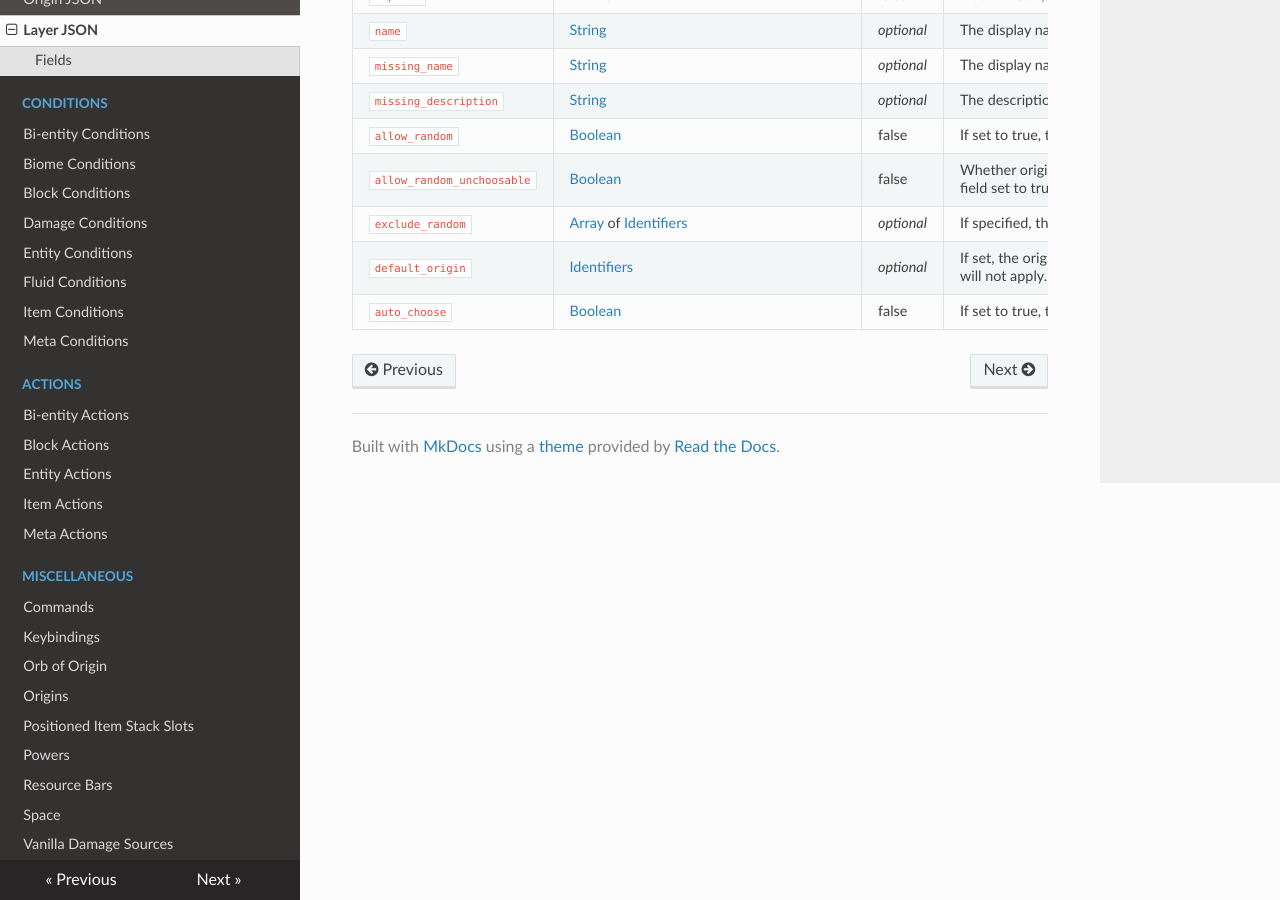
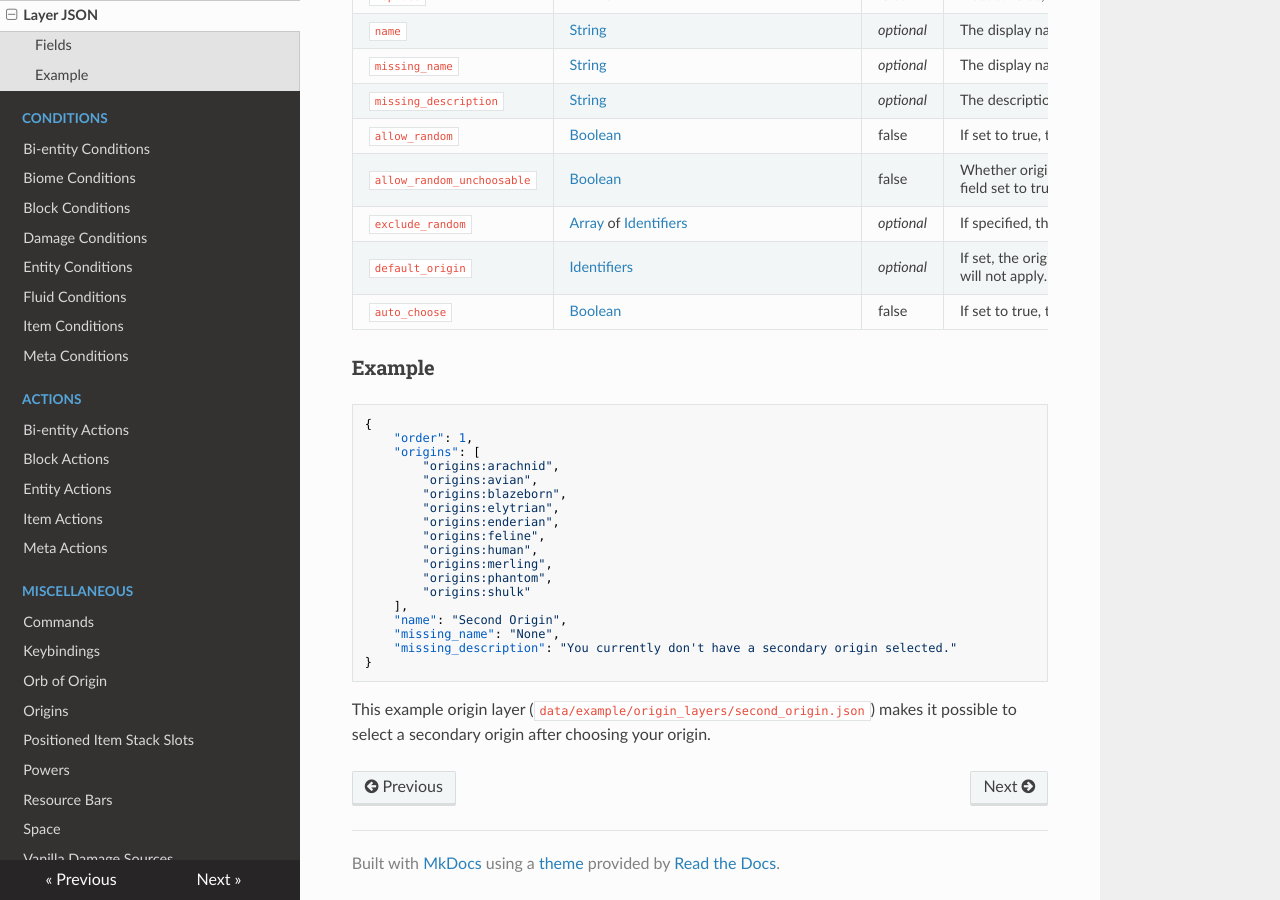
Before and after one commit to apace100/origins-docs, an MkDocs documentation site: the page built from docs/layer_json.md, in a window 1280 px wide and 900 px high, scrolled down 615 px. Built offline with MkDocs 1.6.1, drawn with Linux system fonts in a browser that asks for light colours; nearby versions of some CDN libraries.

Commit message:
Added missing examples for the `*_json.md` files

````diff
--- a/docs/layer_json.md
+++ b/docs/layer_json.md
@@ -26,3 +26,27 @@ Field  | Type | Default | Description
 `exclude_random` | [Array](data_types/array.md) of [Identifiers](data_types/identifier.md) | _optional_ | If specified, the origins included in this list will not be picked by the random choice.
 `default_origin` | [Identifiers](data_types/identifier.md) | _optional_ | If set, the origin with this ID will automatically be chosen for a new player. If an orb of origin is used later on, the player will be able to choose another origin then and the `default_origin` will not apply. Could for example be used to make all players start as human, and then use the orb as a progression item to select an origin.
 `auto_choose` | [Boolean](data_types/boolean.md) | false | If set to true, this layer will automatically pick an origin for the player if only one option is available. This also applies when an orb of origin is used.
+
+### Example
+
+```json
+{
+    "order": 1,
+    "origins": [
+        "origins:arachnid",
+        "origins:avian",
+        "origins:blazeborn",
+        "origins:elytrian",
+        "origins:enderian",
+        "origins:feline",
+        "origins:human",
+        "origins:merling",
+        "origins:phantom",
+        "origins:shulk"
+    ],
+    "name": "Second Origin",
+    "missing_name": "None",
+    "missing_description": "You currently don't have a secondary origin selected."
+}
+```
+This example origin layer (`data/example/origin_layers/second_origin.json`) makes it possible to select a secondary origin after choosing your origin.
````
Also changed, not shown: docs/origin_json.md (+16 -0 lines), docs/power_json.md (+20 -0 lines), docs/upgrade_json.md (+12 -0 lines).
